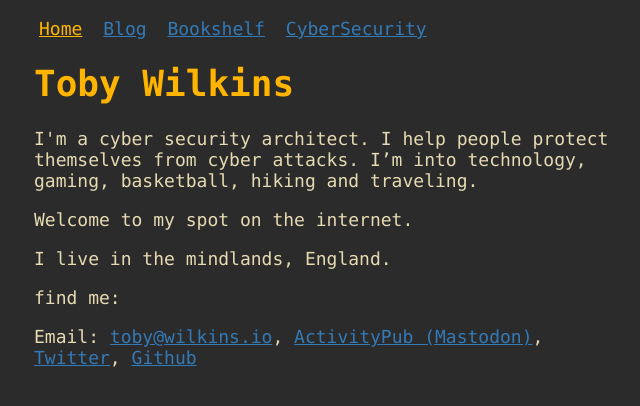
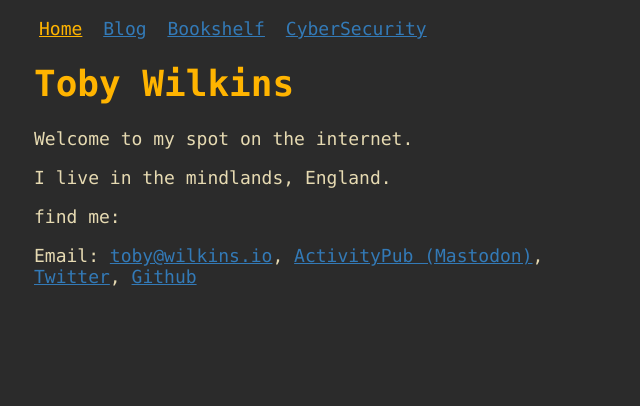
Before and after one commit to tjcwilk/tjcwilk.github.io, a Jekyll site: the page built from index.html, in a window 1280 px wide. Shown: the top 406 px of the page, without its empty margins (306-946 px from the left). Built offline with Jekyll 4.4.1, drawn with Linux system fonts in a browser that asks for light colours.

Commit message:
Update index.html

```diff
--- a/index.html
+++ b/index.html
@@ -3,8 +3,6 @@ layout: default
 title: Home
 ---
 <h1>Toby Wilkins</h1>
-
-<p>I'm a cyber security architect. I help people protect themselves from cyber attacks. I’m into technology, gaming, basketball, hiking and traveling.</p>
 
 <p>Welcome to my spot on the internet.</p>
 
```
